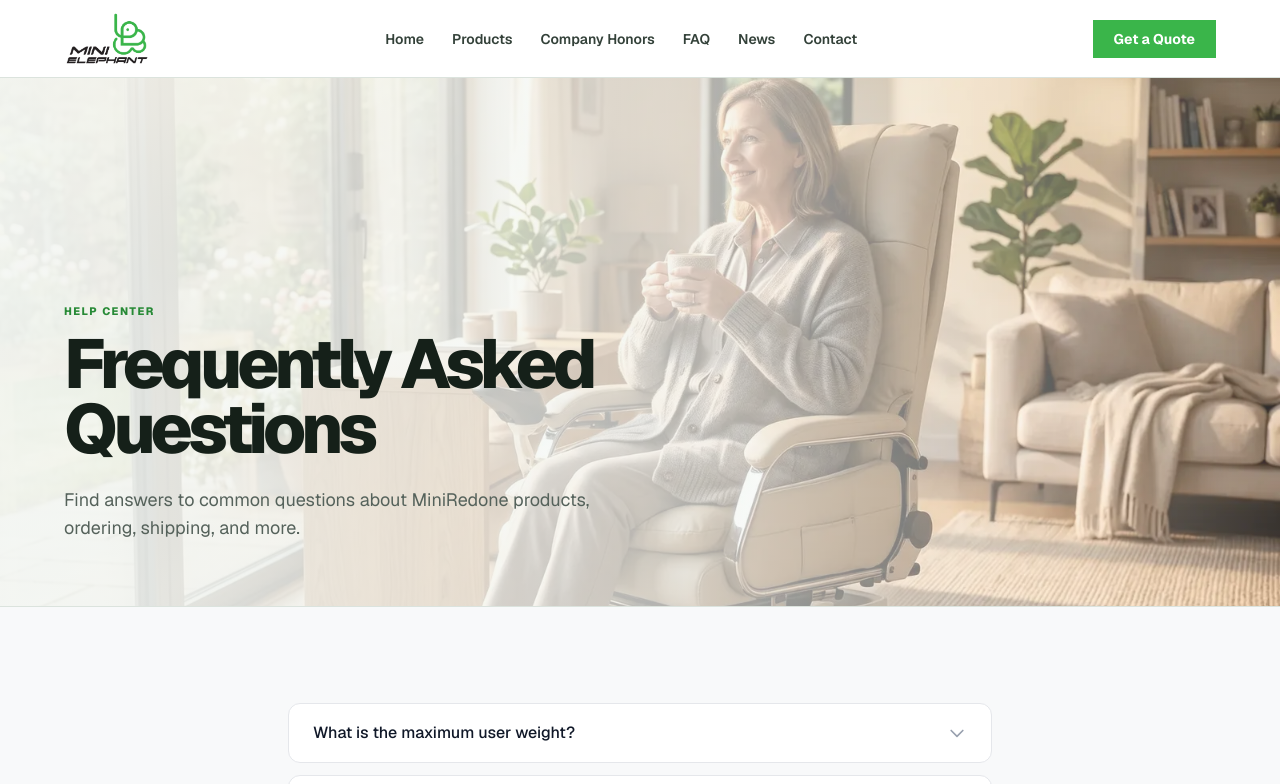
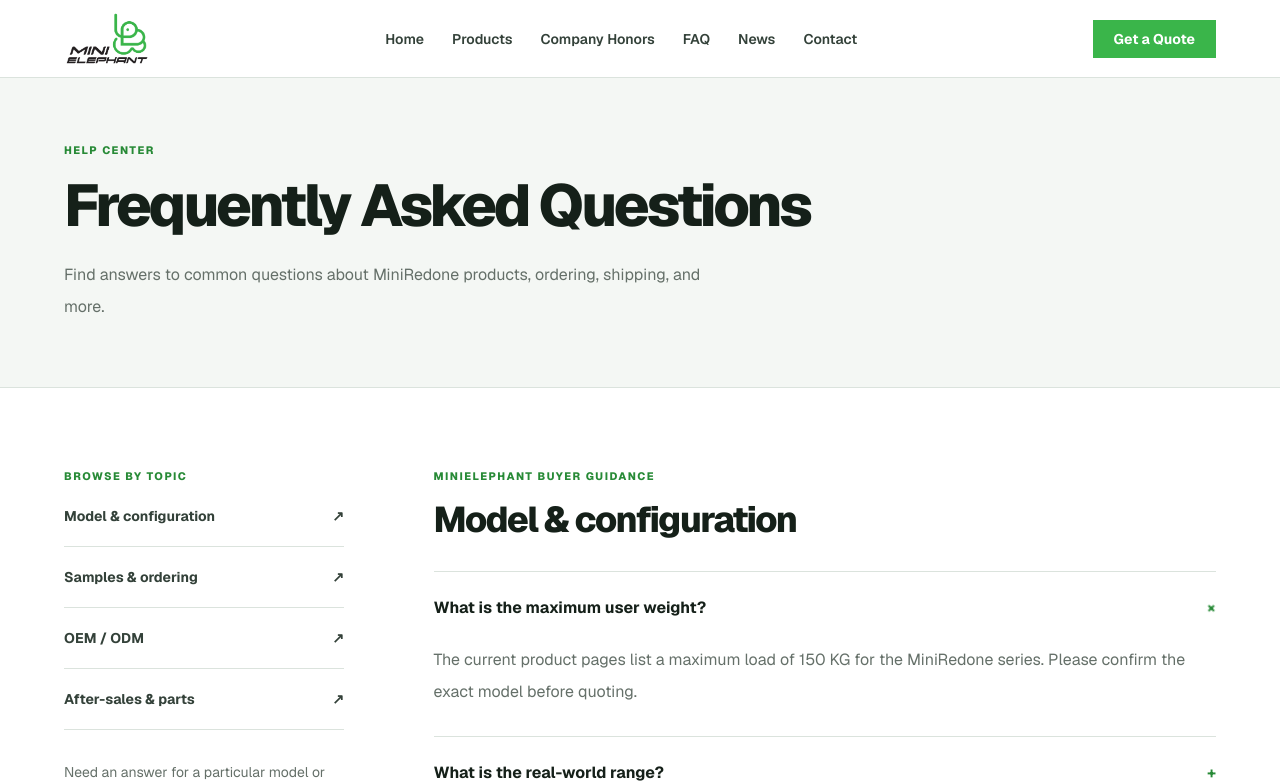
Before and after one commit to haja-ai/export-site, a Next.js app: page /faq in a window 1280 px wide. Shown: the top 784 px of the page. Built offline with nearby package versions, Linux system fonts and the light colour scheme.

Commit message:
style: redesign FAQ and export contact pages

```diff
--- a/app/components/ContactForm.jsx
+++ b/app/components/ContactForm.jsx
@@ -89,7 +89,7 @@ export default function ContactForm() {
     );
   }
 
-  const inputClass = 'w-full px-4 py-2.5 border border-gray-300 rounded-lg focus:ring-2 focus:ring-teal focus:border-teal outline-none transition-colors';
+  const inputClass = 'w-full px-4 py-2.5 border border-[#dbe3dd] bg-white focus:ring-2 focus:ring-[#3ab54a] focus:border-[#3ab54a] outline-none transition-colors';
 
   return (
     <form onSubmit={handleSubmit} className="space-y-5">
@@ -161,10 +161,10 @@ export default function ContactForm() {
 
       <div>
         <label className="block text-sm font-medium text-gray-700 mb-1">Message / Requirements <span className="text-red-500">*</span></label>
-        <textarea name="message" required rows={5} value={formData.message} onChange={handleChange} className="w-full px-4 py-2.5 border border-gray-300 rounded-lg focus:ring-2 focus:ring-teal focus:border-teal outline-none transition-colors resize-y" placeholder="Tell us about your requirements, target market, or any specific questions..." />
+        <textarea name="message" required rows={5} value={formData.message} onChange={handleChange} className="w-full px-4 py-2.5 border border-[#dbe3dd] bg-white focus:ring-2 focus:ring-[#3ab54a] focus:border-[#3ab54a] outline-none transition-colors resize-y" placeholder="Tell us about your requirements, target market, or any specific questions..." />
       </div>
 
-      <button type="submit" disabled={loading} className="btn-primary w-full py-3 text-base disabled:opacity-50">
+      <button type="submit" disabled={loading} className="w-full bg-[#3ab54a] px-6 py-4 text-sm font-bold text-white transition-colors hover:bg-[#278a36] disabled:opacity-50">
         {loading ? 'Sending...' : 'Request a Wholesale Quote'}
       </button>
     </form>
--- a/app/components/PulseFitPage.jsx
+++ b/app/components/PulseFitPage.jsx
@@ -10,6 +10,7 @@ export default function PulseFitPage({
   logo = "MiniElephant",
   bannerImage = "/images/wheelchair-banner.webp",
   compactSplitHero = false,
+  plainHero = false,
 }) {
   const navLinks = [
     { label: "Home", href: '/' },
@@ -49,7 +50,13 @@ export default function PulseFitPage({
       </header>
 
       {/* ===== Banner hero region ===== */}
-      {compactSplitHero ? (
+      {plainHero ? (
+        <div className="border-b border-[#dbe3dd] bg-[#f4f7f4] px-6 py-14 sm:px-8 lg:px-16 lg:py-16">
+          {badge && <p className="text-[0.68rem] font-extrabold uppercase tracking-[0.14em] text-[#278a36]">{badge}</p>}
+          <h1 className="mt-4 max-w-4xl text-[clamp(2.4rem,4.6vw,4rem)] font-extrabold leading-[1.02] tracking-[-0.055em] text-[#152019]">{title}</h1>
+          {description && <p className="mt-6 max-w-2xl text-base leading-8 text-[#657069]">{description}</p>}
+        </div>
+      ) : compactSplitHero ? (
         <div className="grid min-h-[23.5rem] border-b border-[#dbe3dd] bg-[#f4f7f4] lg:grid-cols-[1.04fr_0.96fr]">
           <div className="flex flex-col justify-center px-6 py-14 sm:px-8 lg:px-16 lg:py-[3.75rem]">
             {badge && <span className="text-[0.68rem] font-extrabold uppercase tracking-[0.14em] text-[#278a36]">{badge}</span>}
--- /dev/null
+++ b/app/components/UtilityPageContent.jsx
@@ -0,0 +1,49 @@
+import Link from 'next/link';
+import ContactForm from './ContactForm';
+
+const eyebrow = 'text-[0.68rem] font-extrabold uppercase tracking-[0.14em] text-[#278a36]';
+const heading = 'mt-3 mb-7 text-[clamp(1.8rem,2.8vw,2.6rem)] font-extrabold leading-tight tracking-[-0.045em] text-[#152019]';
+
+export function GroupedFaq({ faqs }) {
+  const groups = [
+    { id: 'model-configuration', title: 'Model & configuration', questions: faqs.slice(0,8) },
+    { id: 'samples-ordering', title: 'Samples & ordering', questions: faqs.slice(8,13) },
+    { id: 'oem-odm', title: 'OEM / ODM', questions: faqs.slice(13,16) },
+    { id: 'after-sales', title: 'After-sales & parts', questions: faqs.slice(16) },
+  ];
+  return <>
+    <main className="grid gap-10 bg-white px-6 py-14 sm:px-8 lg:grid-cols-[17.5rem_1fr] lg:gap-[7vw] lg:px-16 lg:py-20">
+      <aside><nav aria-label="FAQ topics" className="lg:sticky lg:top-28">
+        <p className={eyebrow}>Browse by topic</p>
+        {groups.map(g => <a key={g.id} href={`#${g.id}`} className="flex justify-between border-b border-[#dbe3dd] py-5 text-sm font-bold text-[#334139] hover:text-[#278a36]">{g.title}<span aria-hidden="true">↗</span></a>)}
+        <p className="mt-7 text-sm leading-7 text-[#657069]">Need an answer for a particular model or destination? Send your requirements to the export team.</p>
+      </nav></aside>
+      <div>{groups.map(g => <section key={g.id} id={g.id} className="mb-16 scroll-mt-28 last:mb-0">
+        <p className={eyebrow}>MiniElephant buyer guidance</p><h2 className={heading}>{g.title}</h2>
+        <div className="border-b border-[#dbe3dd]">{g.questions.map((faq,i) => <details key={faq.q} open={i===0} className="group border-t border-[#dbe3dd]">
+          <summary className="flex cursor-pointer list-none items-start justify-between gap-6 py-6 text-base font-bold text-[#152019] hover:text-[#278a36]">{faq.q}<span aria-hidden="true" className="text-[#278a36] group-open:rotate-45">+</span></summary>
+          <p className="mb-7 max-w-3xl text-base leading-8 text-[#657069]">{faq.a}</p>
+        </details>)}</div>
+      </section>)}</div>
+    </main>
+    <section className="flex flex-col justify-between gap-6 border-t border-[#dbe3dd] bg-[#f4f7f4] px-6 py-14 sm:px-8 lg:flex-row lg:items-center lg:px-16"><div><p className={eyebrow}>A specific requirement?</p><h2 className={heading}>Talk to the export team.</h2></div><Link href="/contact" className="self-start bg-[#3ab54a] px-6 py-4 text-sm font-bold text-white hover:bg-[#278a36]">Contact the Export Team</Link></section>
+  </>;
+}
+
+export function ExportContact() {
+  return <>
+    <main className="grid gap-10 bg-white px-6 py-14 sm:px-8 lg:grid-cols-[0.8fr_1.2fr] lg:gap-[7vw] lg:px-16 lg:py-20">
+      <aside><p className={eyebrow}>Your contact</p><h2 className={heading}>Johnson<br/>Export inquiries.</h2>
+        <div className="mb-6 border-b border-[#dbe3dd] pb-6"><p className={eyebrow}>Email</p><a href="mailto:johnson@semwheelchair.com" className="mt-3 block break-all text-xl font-bold hover:text-[#278a36]">johnson@semwheelchair.com</a></div>
+        <div className="mb-6 border-b border-[#dbe3dd] pb-6"><p className={eyebrow}>WhatsApp / telephone</p><a href="https://wa.me/8613819098967" target="_blank" rel="noopener noreferrer" className="mt-3 block text-xl font-bold hover:text-[#278a36]">+86 13819098967 ↗</a><a href="tel:+8613819098967" className="mt-3 inline-block text-sm text-[#657069] hover:underline">Call the export team</a></div>
+        <div className="mb-6 border-b border-[#dbe3dd] pb-6"><p className={eyebrow}>Before you send</p><p className="mt-3 text-sm leading-7 text-[#657069]">Include your model, destination, estimated quantity and any branding or documentation needs. Exact commercial terms are confirmed in the quotation.</p></div>
+        <p className="text-sm leading-7 text-[#657069]">Jiaxing Small Elephant Medical Technology Co., Ltd.</p>
+      </aside>
+      <section className="min-w-0 border border-[#dbe3dd] bg-[#fbfcfb] p-6 sm:p-8"><p className={eyebrow}>Inquiry details</p><h2 className={heading}>Request a wholesale quote.</h2><ContactForm /></section>
+    </main>
+    <section className="grid gap-8 border-t border-[#dbe3dd] bg-[#f4f7f4] px-6 py-14 sm:px-8 lg:grid-cols-[0.8fr_1.2fr] lg:gap-[7vw] lg:px-16">
+      <div><p className={eyebrow}>Company location</p><h2 className={heading}>Jiashan, Jiaxing.<br/>Zhejiang, China.</h2><p className="text-sm leading-7 text-[#657069]">No. 18 Zhenzhong East Road (振中东路), Weitang Subdistrict, Jiashan County, Jiaxing City, Zhejiang Province, China</p><a href="https://www.google.com/maps/search/?api=1&query=30.872216%2C120.947645" target="_blank" rel="noopener noreferrer" className="mt-6 inline-block text-sm font-bold text-[#278a36] hover:underline">Open exact company location ↗</a></div>
+      <iframe title="MiniElephant company location in Jiashan" src="https://www.google.com/maps?q=30.872216,120.947645&z=18&output=embed" loading="lazy" referrerPolicy="no-referrer-when-downgrade" className="h-80 w-full border border-[#dbe3dd]" />
+    </section>
+  </>;
+}
--- a/app/contact/page.js
+++ b/app/contact/page.js
@@ -1,7 +1,7 @@
 import { siteSections } from '@/lib/site-sections';
 import { siteContent as sc } from '@/lib/site-content';
 import PulseFitPage from '../components/PulseFitPage';
-import SectionRenderer from '../components/SectionRenderer';
+import { ExportContact } from '../components/UtilityPageContent';
 
 export const metadata = {
   title: 'Wholesale Electric Wheelchair Quote',
@@ -24,10 +24,8 @@ export default function ContactPage() {
   const sections = siteSections.contact || [];
 
   return (
-    <PulseFitPage bannerImage={sc.contact.bannerImage} badge={sc.contact.badge} title={sc.contact.title} description={sc.contact.description}>
-      {sections.map((section) => (
-        <SectionRenderer key={section.id} section={section} />
-      ))}
+    <PulseFitPage plainHero badge={sc.contact.badge} title={sc.contact.title} description={sc.contact.description}>
+          <ExportContact />
     </PulseFitPage>
   );
 }
--- a/app/faq/page.js
+++ b/app/faq/page.js
@@ -1,7 +1,7 @@
 import { siteSections } from '@/lib/site-sections';
 import { siteContent as sc } from '@/lib/site-content';
 import PulseFitPage from '../components/PulseFitPage';
-import SectionRenderer from '../components/SectionRenderer';
+import { GroupedFaq } from '../components/UtilityPageContent';
 
 export const metadata = {
   title: 'Electric Wheelchair FAQ',
@@ -41,10 +41,8 @@ export default function FaqPage() {
   return (
     <>
       <script type="application/ld+json" dangerouslySetInnerHTML={{ __html: JSON.stringify(faqSchema) }} />
-      <PulseFitPage bannerImage={sc.faq.bannerImage} badge={sc.faq.badge} title={sc.faq.title} description={sc.faq.description}>
-        {sections.map((section) => (
-          <SectionRenderer key={section.id} section={section} />
-        ))}
+      <PulseFitPage plainHero badge={sc.faq.badge} title={sc.faq.title} description={sc.faq.description}>
+              <GroupedFaq faqs={faqs} />
       </PulseFitPage>
     </>
   );
```
